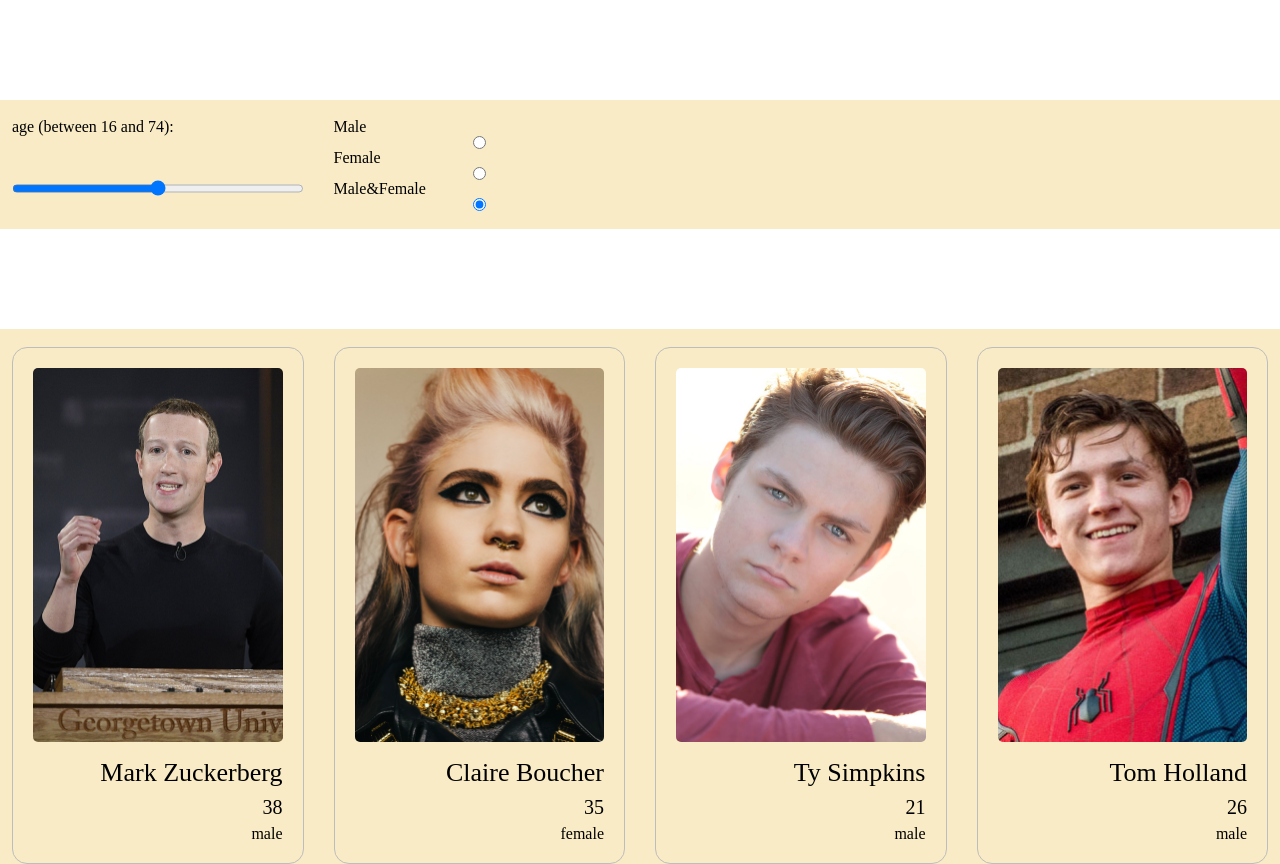
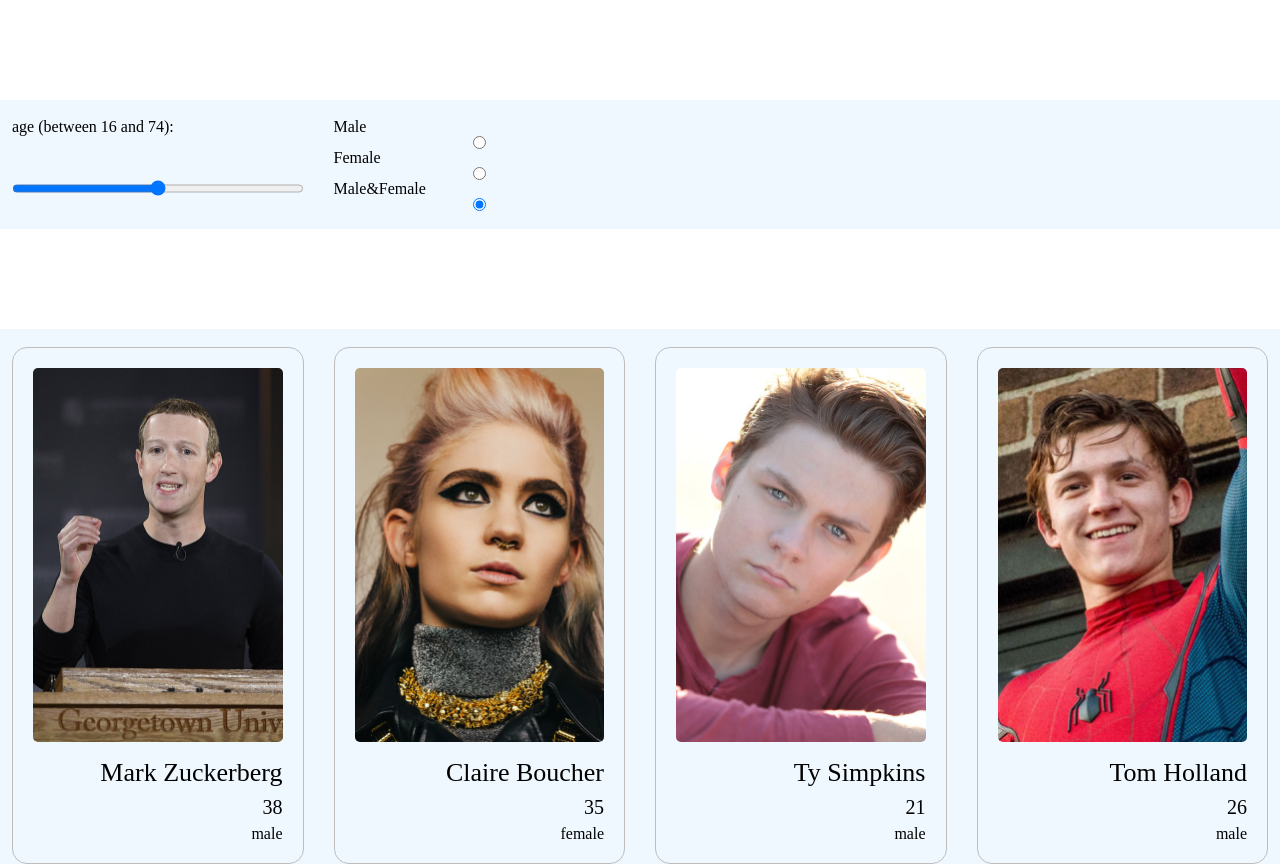
Before and after one commit to RostislavSuslov/map-filter-arr, a plain HTML site: page index.html in a window 1280 px wide. Shown: the top 864 px of the page. Drawn offline with Linux system fonts and the light colour scheme.

Commit message:
before fix

```diff
--- a/css/style.css
+++ b/css/style.css
@@ -15,7 +15,7 @@
     max-width: 1450px;
     padding: 18px 12px;
     margin: 100px auto;
-    background-color: rgb(248, 235, 197);
+    background-color: aliceblue;
 }
 
 .user {
--- a/index.html
+++ b/index.html
@@ -3,7 +3,7 @@
 <head>
     <meta charset="UTF-8">
     <meta name="viewport" content="width=device-width, initial-scale=1.0">
-    <title>Document</title>
+    <title>map(), filter()</title>
     <link rel="stylesheet" href="css/style.css">
 </head>
 <body>
```
